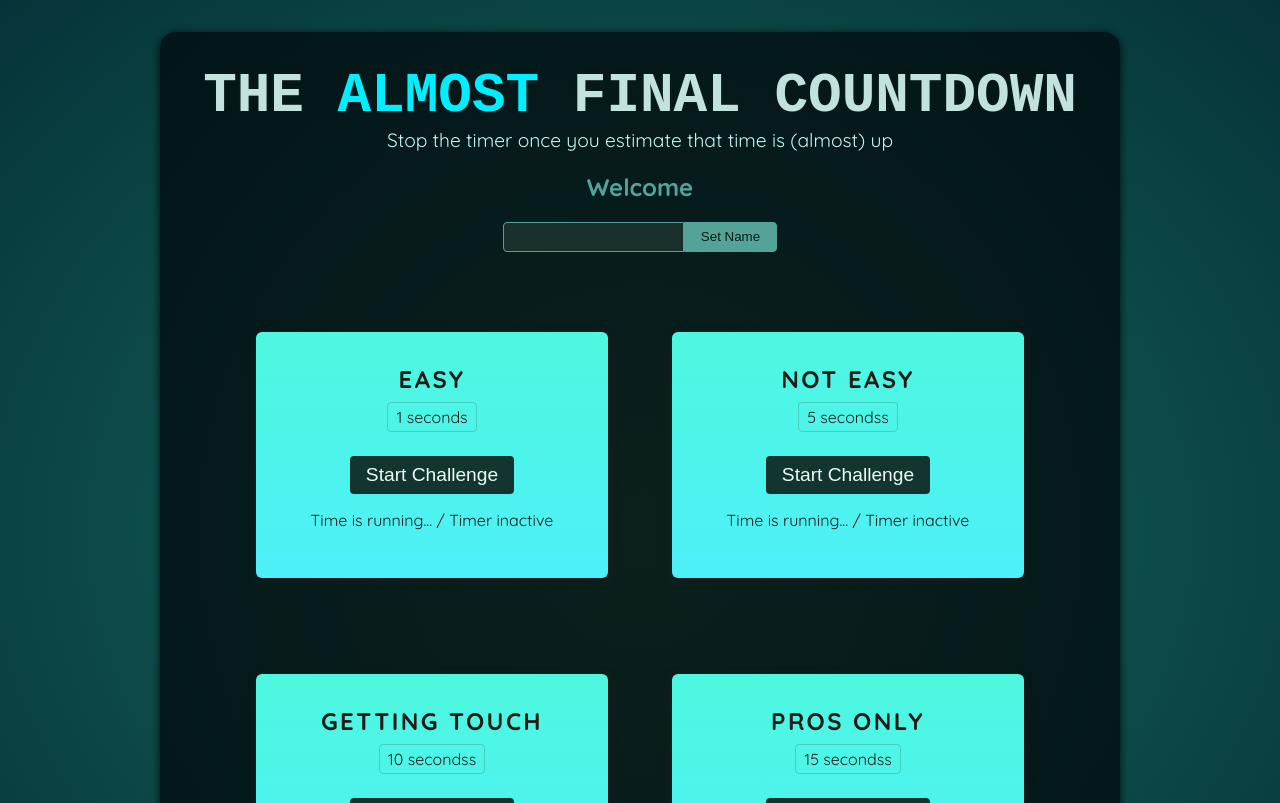
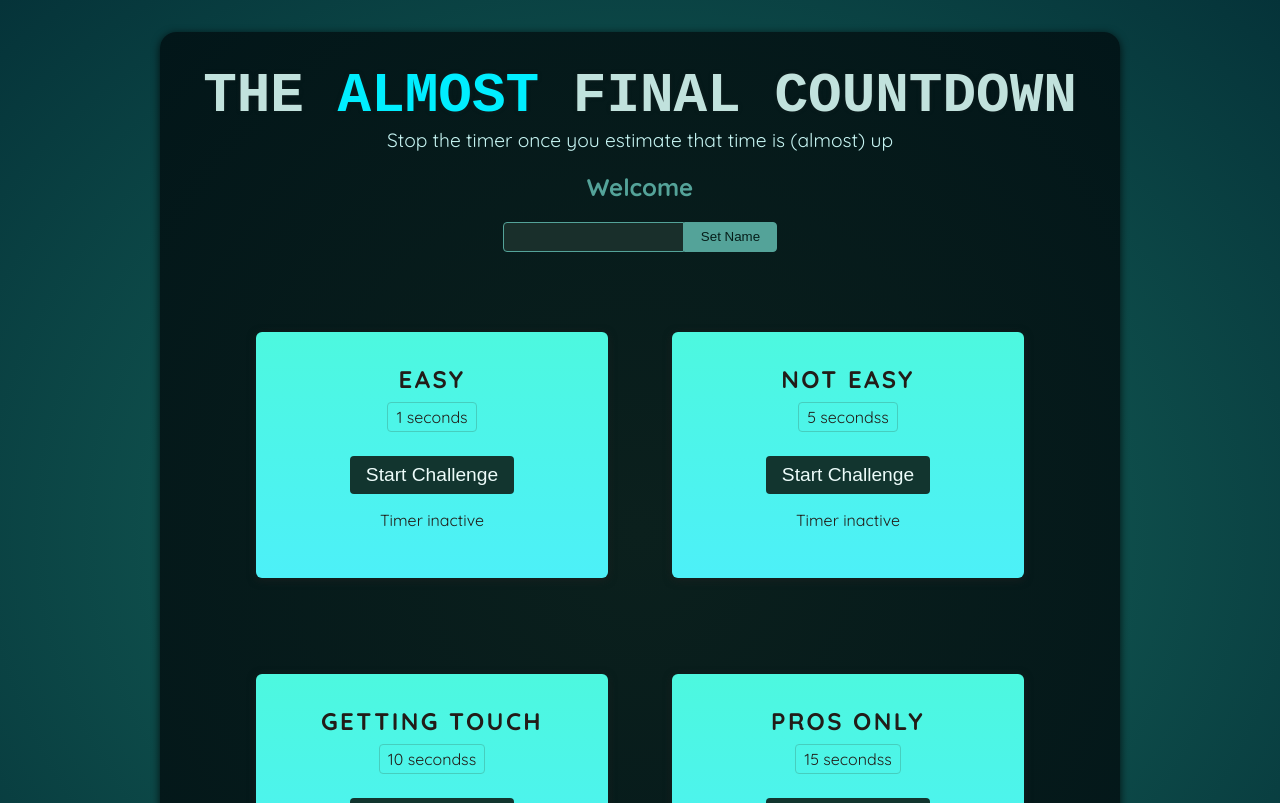
Before and after one commit to claudiopome/almost-final-countdown-app, a React (Vite) app: page / in a window 1280 px wide. Shown: the top 803 px of the page. Built offline with nearby package versions, Linux system fonts and the light colour scheme; a web font is replaced by a local one.

Commit message:
add reference to the started timer using useRef

```diff
--- a/src/components/TimerChallenge.jsx
+++ b/src/components/TimerChallenge.jsx
@@ -1,12 +1,36 @@
+import { useState, useRef } from "react";
+
 export default function TimerChallenge({ title, targetTime }) {
+  const [timerStarted, setTimerStarted] = useState(false);
+  const [timerExpired, setTimerExpired] = useState(false);
+
+  const timer = useRef();
+
+  function handleStart() {
+    timer.current = setTimeout(() => {
+      setTimerExpired(true);
+    }, targetTime * 1000);
+
+    setTimerStarted(true);
+  }
+
+  function handleStop() {
+    clearTimeout(timer.current);
+  }
+
   return (
     <section className="challenge">
       <h2>{title}</h2>
+      {timerExpired && <p>You Lost!</p>}
       <p className="challenge-time">
         {targetTime} seconds{targetTime > 1 ? "s" : ""}
       </p>
-      <button>Start Challenge</button>
-      <p className="">Time is running... / Timer inactive</p>
+      <button onClick={timerStarted ? handleStop : handleStart}>
+        {timerStarted ? "Stop" : "Start"} Challenge
+      </button>
+      <p className={timerStarted ? "active" : undefined}>
+        {timerStarted ? "Time is running..." : "Timer inactive"}
+      </p>
     </section>
   );
 }
```
